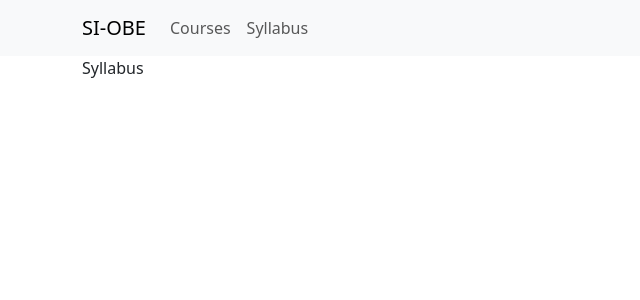
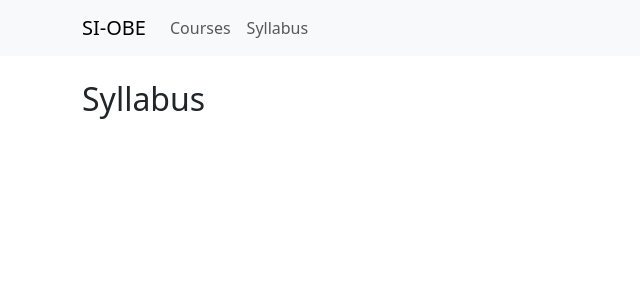
Before and after one commit to audrey31/si-obe-fe, a React (Vite) app: page /syllabus in a window 1280 px wide. Shown: the top 300 px of the page, without its empty margins (0-640 px from the left). Built offline with nearby package versions, Linux system fonts and the light colour scheme.

Commit message:
Updated template

```diff
--- a/src/Courses.jsx
+++ b/src/Courses.jsx
@@ -1,7 +1,9 @@
 function Courses() {
   return (
-    <main>
-      <div className="container">Courses</div>
+    <main className="pt-4">
+      <div className="container">
+        <h1 className="fs-2">Courses</h1>
+      </div>
     </main>
   );
 }
--- a/src/Syllabus.jsx
+++ b/src/Syllabus.jsx
@@ -1,7 +1,9 @@
 function Syllabus() {
   return (
-    <main>
-      <div className="container">Syllabus</div>
+    <main className="pt-4">
+      <div className="container">
+        <h1 className="fs-2">Syllabus</h1>
+      </div>
     </main>
   );
 }
```
